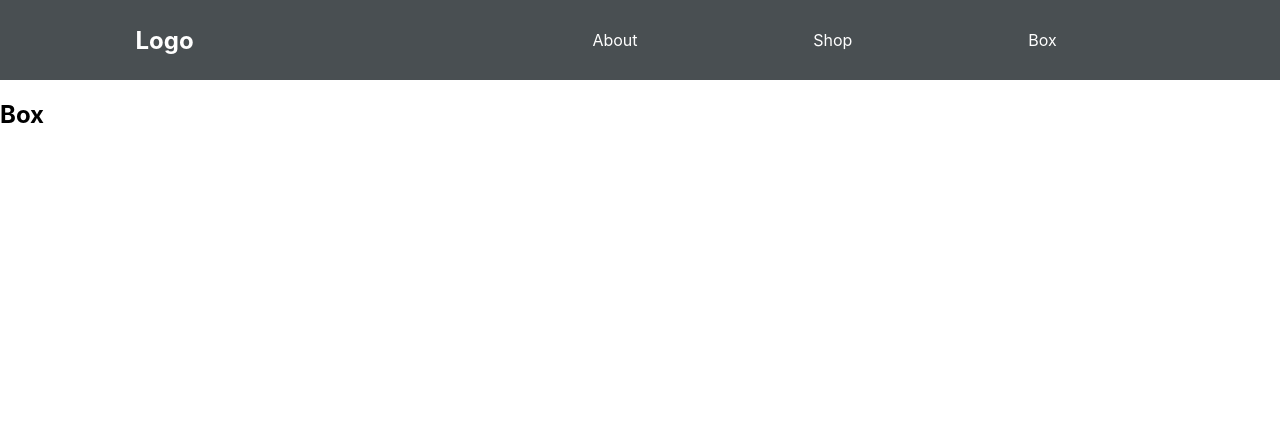
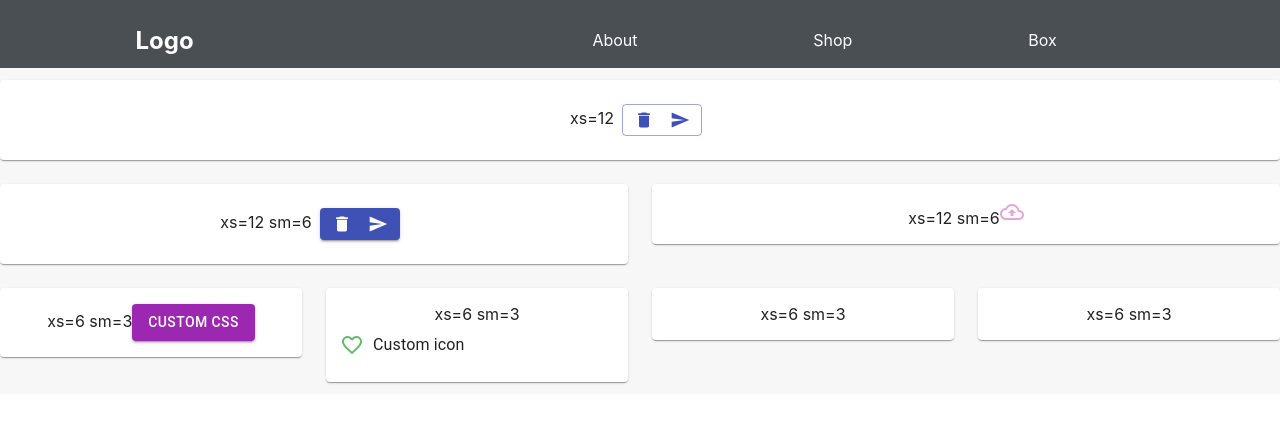
Before and after one commit to harryalbrus272/SimplePractice, a React (Create React App) app: page /box in a window 1280 px wide. Shown: the top 422 px of the page. Built offline with nearby package versions, Linux system fonts and the light colour scheme.

Commit message:
styling applied; autoindentation; buttons and checkboxex implemented

```diff
--- a/src/components/Box.js
+++ b/src/components/Box.js
@@ -1,11 +1,135 @@
-import React from 'react'
+import React from "react";
+import {
+  Grid,
+  Paper,
+  Button,
+  Checkbox,
+  FormGroup,
+  FormControlLabel,
+} from "@material-ui/core";
+import {
+  makeStyles,
+  withStyles,
+  createMuiTheme,
+  ThemeProvider,
+} from "@material-ui/core/styles";
+import { Delete, KeyboardVoiceIcon, Send, SaveIcon } from "@material-ui/icons";
+import { CloudUploadOutlined } from "@material-ui/icons";
+import { Favorite } from "@material-ui/icons";
+import { purple, green } from "@material-ui/core/colors";
+import FavoriteBorder from "@material-ui/icons/FavoriteBorder";
 
 const Box = () => {
-    return (
-        <div>
-            <h2>Box</h2>
-        </div>
-    )
-}
+  const ColorButton = withStyles((theme) => ({
+    root: {
+      color: theme.palette.getContrastText(purple[500]),
+      backgroundColor: purple[500],
+      "&:hover": {
+        backgroundColor: purple[900],
+      },
+    },
+  }))(Button);
+  const GreenCheckbox = withStyles({
+    root: {
+      color: green[400],
+      "&$checked": {
+        color: green[600],
+      },
+    },
+    checked: {},
+  })((props) => (
+    <Checkbox
+      className={classes.favoriteButton}
+      icon={<FavoriteBorder />}
+      checkedIcon={<Favorite />}
+      name="checkedH"
+      color="default"
+      {...props}
+    />
+  ));
+  const useStyles = makeStyles((theme) => ({
+    root: {
+      flexGrow: 1,
+      backgroundColor: "#f7f7f7",
+    },
+    paper: {
+      padding: theme.spacing(2),
+      textAlign: "center",
+      color: theme.palette.text.primary,
+    },
+    button: {
+      margin: theme.spacing(1),
+    },
+    cloudButtonIcon: {
+      color: "#e7a6d9",
+    },
+  }));
+  const classes = useStyles();
+  return (
+    <div className={classes.root}>
+      <Grid container spacing={3}>
+        <Grid item xs={12}>
+          <Paper className={classes.paper}>
+            xs=12
+            <Button
+              className={classes.button}
+              variant="outlined"
+              color="primary"
+              startIcon={<Delete />}
+              endIcon={<Send />}
+            ></Button>
+          </Paper>
+        </Grid>
+        <Grid item xs={12} sm={6}>
+          <Paper className={classes.paper}>
+            xs=12 sm=6
+            <Button
+              className={classes.button}
+              variant="contained"
+              color="primary"
+              startIcon={<Delete />}
+              endIcon={<Send />}
+            ></Button>
+          </Paper>
+        </Grid>
+        <Grid item xs={12} sm={6}>
+          <Paper className={classes.paper}>
+            xs=12 sm=6
+            <CloudUploadOutlined className={classes.cloudButtonIcon} />
+          </Paper>
+        </Grid>
+        <Grid item xs={6} sm={3}>
+          <Paper className={classes.paper}>
+            xs=6 sm=3
+            <ColorButton
+              variant="contained"
+              color="primary"
+              className={classes.margin}
+            >
+              Custom CSS
+            </ColorButton>
+          </Paper>
+        </Grid>
+        <Grid item xs={6} sm={3}>
+          <Paper className={classes.paper}>
+            xs=6 sm=3
+            <FormGroup row>
+              <FormControlLabel
+                control={<GreenCheckbox />}
+                label="Custom icon"
+              />
+            </FormGroup>
+          </Paper>
+        </Grid>
+        <Grid item xs={6} sm={3}>
+          <Paper className={classes.paper}>xs=6 sm=3</Paper>
+        </Grid>
+        <Grid item xs={6} sm={3}>
+          <Paper className={classes.paper}>xs=6 sm=3</Paper>
+        </Grid>
+      </Grid>
+    </div>
+  );
+};
 
-export default Box
+export default Box;
--- a/src/components/Itemdetail.js
+++ b/src/components/Itemdetail.js
@@ -1,6 +1,5 @@
 import React, { useEffect, useState } from "react";
 import axios from "axios";
-import { Link } from "react-router-dom";
 const Itemdetail = ({ match }) => {
   const [item, setItem] = useState([]);
   const [isloaded, setIsLoaded] = useState(false);
--- a/src/components/Nav.js
+++ b/src/components/Nav.js
@@ -8,7 +8,7 @@ const Nav = () => {
   };
   return (
     <nav>
-      <Link style={styleNav} to="/about">
+      <Link style={styleNav} to="/">
         <h2>Logo</h2>
       </Link>
       <ul className="nav-links">
```
Also changed, not shown: src/components/Shop.js (+6 -1 lines).
